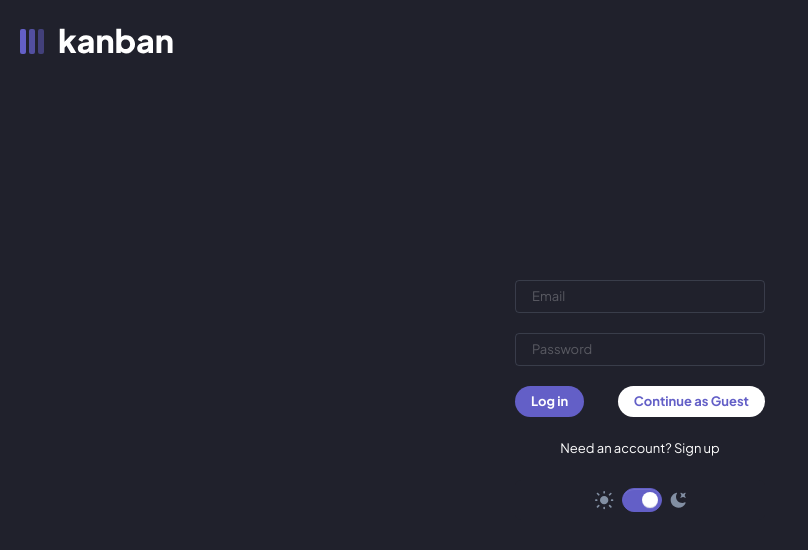
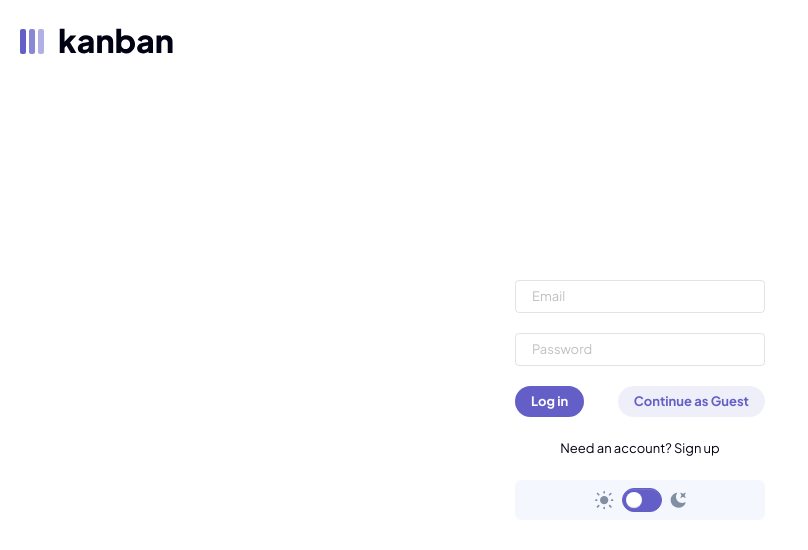
Before and after one commit to thentrsfs/kanban-task-management, a React (Vite) app: page / in a window 1280 px wide. Shown: the top 550 px of the page, without its empty margins (0-808 px from the left). Built offline with nearby package versions, Linux system fonts and the light colour scheme.

Commit message:
Set default theme to light

```diff
--- a/src/App.jsx
+++ b/src/App.jsx
@@ -15,7 +15,7 @@ import AuthForm from './components/AuthForm';
 
 function App() {
 	/* Mode */
-	const [theme, setTheme] = useState('dark');
+	const [theme, setTheme] = useState('light');
 
 	/* Context */
 
```
